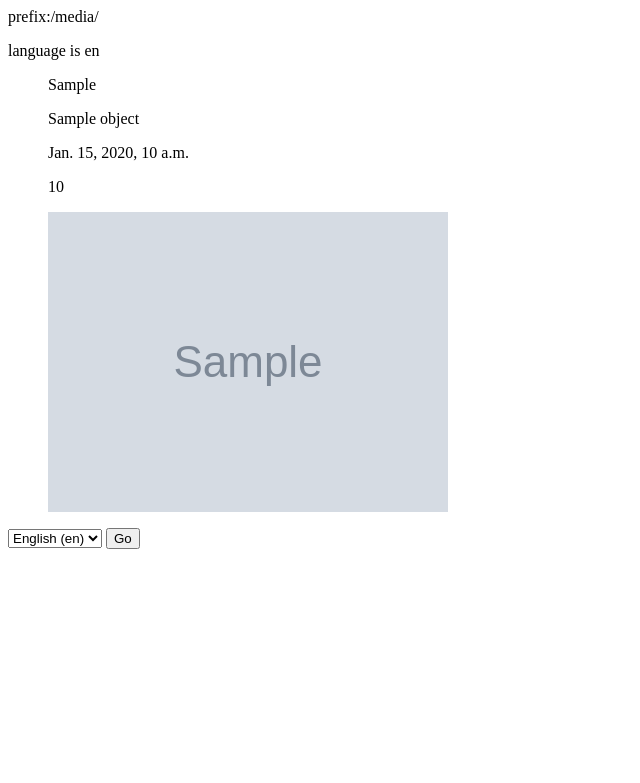
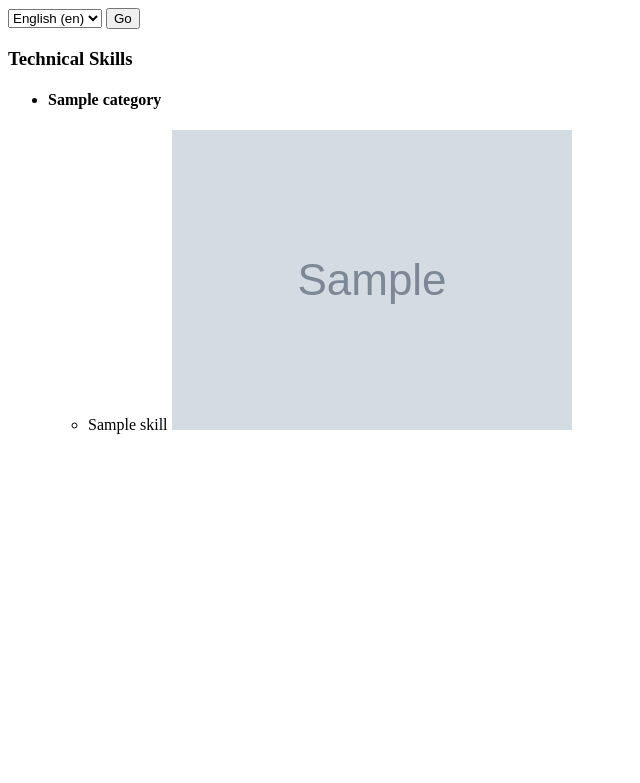
Before and after one commit to DBarthe/resume, a Django app: template website/templates/website/index.html in a window 1280 px wide. Shown: the top 783 px of the page, without its empty margins (0-640 px from the left). Run offline with Django 3.2, Linux system fonts and the light colour scheme; the template is opened without the code that fills it: most values are stand-ins (such as "Sample title", 1, 10 or a date in 2020); grey boxes marked "Sample" are stand-in pictures.

Commit message:
Skill model, small view, translation

```diff
--- a/website/templates/website/index.html
+++ b/website/templates/website/index.html
@@ -2,19 +2,7 @@
 {% load l10n %}
 {% load static %}
 {% load website_extras %}
-{% get_current_language as LANGUAGE_CODE %}
 {% get_media_prefix as MEDIA_PREFIX %}
-prefix:{{ MEDIA_PREFIX }}
-<p>language is {{ LANGUAGE_CODE }}</p>
-<ul>
-{% for object in object_list %}
-  <p>{% trans object.get_category_display %}</p>
-  <p>{{ object.name }}</p>
-  <p>{{ object.date|localize }}</p>
-  <p>{{ object.weight }}</p>
-  {% if object.icon %}<img src='{{ MEDIA_PREFIX }}{{ object.icon }}'/>{% endif %}
-{% endfor %}
-</ul>
 <form action="{% url 'set_language' %}" method="post">
 {% csrf_token %}
 <input name="next" type="hidden" value="{% url_no_i18n 'index' %}" />
@@ -24,9 +12,26 @@ prefix:{{ MEDIA_PREFIX }}
 {% get_language_info_list for LANGUAGES as languages %}
 {% for language in languages %}
 <option value="{{ language.code }}"{% if language.code == LANGUAGE_CODE %} selected="selected"{% endif %}>
-    {{ language.name_local }} ({{ language.code }})
+  {{ language.name_local }} ({{ language.code }})
 </option>
 {% endfor %}
 </select>
 <input type="submit" value="Go" />
 </form>
+
+<h3>{% trans 'Technical Skills' %}</h3>
+<ul>
+  {% for category in tech_skill_category_list %}
+  <li>
+    <h4>{{ category.label }}</h4>
+    <ul>
+    {% for skill in category.list %}
+    <li>
+      <span>{{ skill.name }}</span>
+      {% if skill.icon %}<img src='{{ MEDIA_PREFIX }}{{ skill.icon }}'/>{% endif %}
+    </li>
+    {% endfor %}
+    </ul>
+  </li>
+  {% endfor %}
+</ul>
```
Also changed, not shown: website/models.py (+15 -0 lines), website/views.py (+31 -4 lines), locale/fr/LC_MESSAGES/django.po, website/migrations/0002_auto_20150509_1541.py (added), website/templates/website/base.html (added), 1 other file.
